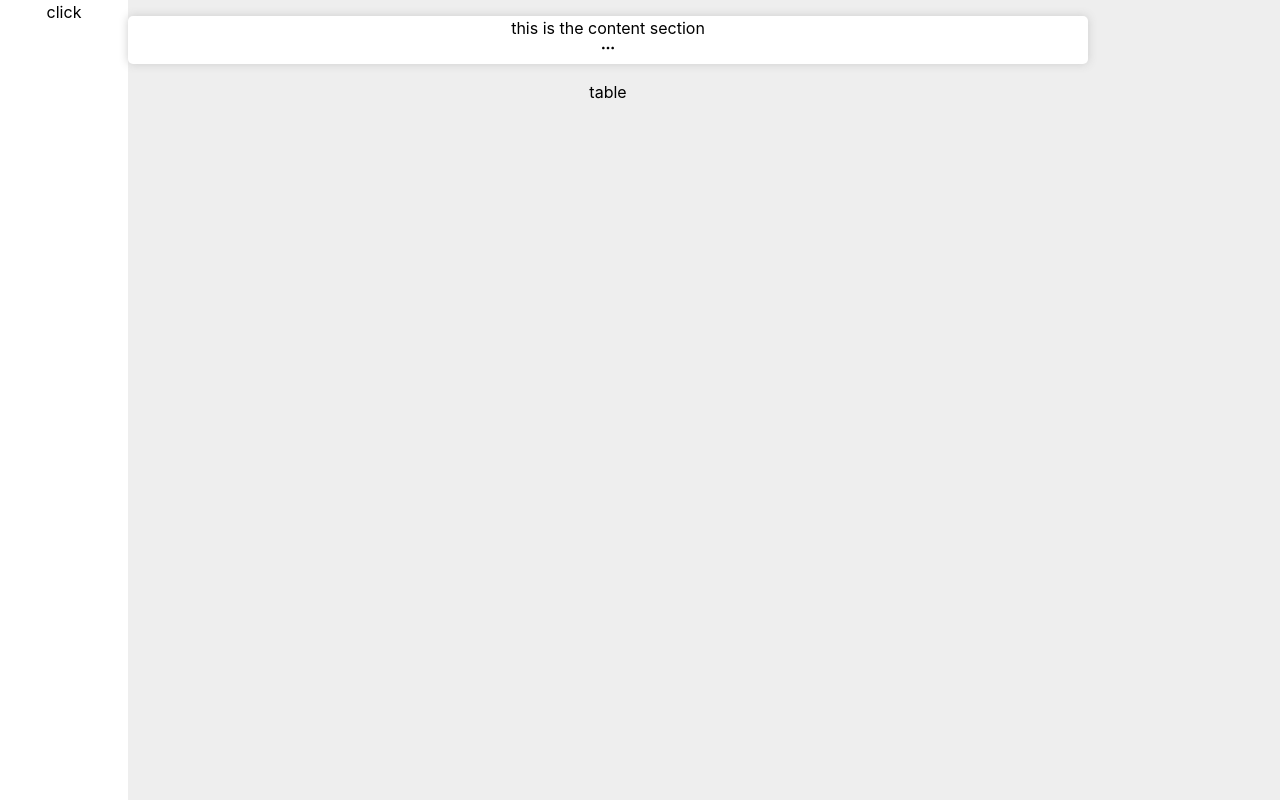
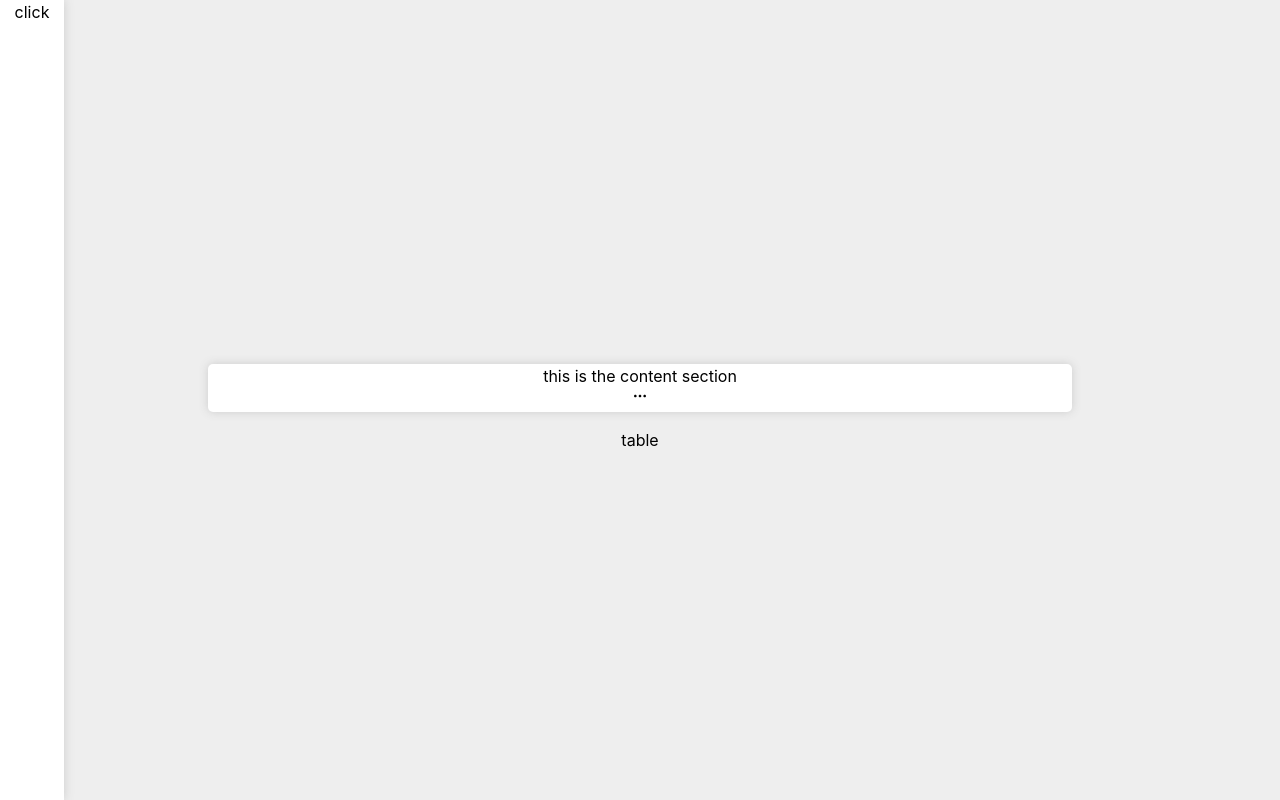
Before and after one commit to kamilyte/SlimmerAI, a React (Create React App) app in the folder frontend/: page / in a window 1280 px wide. Built offline with nearby package versions, Linux system fonts and the light colour scheme.

Commit message:
Sidebar and Topbar layout and size is now relative.

```diff
--- a/frontend/src/styles/App.css
+++ b/frontend/src/styles/App.css
@@ -7,20 +7,19 @@
   justify-content: left;
   text-align: center;
   overflow: scroll;
+  display: flex;
   height: 100vh;
   width: 100vw;
-  align-items: flex-start;
-  display: flex;
 }
 .MenuBar {
   background: bisque;
   height: inherit;
-  max-width: 18vw;
+  max-width: 30vw;
 }
 
 .Contents{
-  background: rgb(238,238,238);
-  max-width: 90vw;
+  align-content: center;
+  width: 90vw;
   height: inherit;
 }
 
@@ -29,13 +28,5 @@
 }
 
 .TopMenuBarBox {
-  background: beige;
   max-width: inherit;
-  /*@apply col-start-1 row-start-1 row-span-1;*/
 }
-
-.SideMenuBarBox{
-  height: 100vh;
-  max-width: 50vw;
-  background: aquamarine;
-}
--- a/frontend/src/styles/sideMenuBar.css
+++ b/frontend/src/styles/sideMenuBar.css
@@ -2,23 +2,26 @@
     height: inherit;
     display: flex;
     justify-content: left;
+    width: inherit;
     background: rgb(255,255,255);
 }
 
 .SideMenuBarAlwaysEnabled {
     background: rgb(255,255,255);
     height: inherit;
-    width: 10vw;
+    width: 5vw;
     box-shadow: 0 0 10px #ccc;
 }
 
 .SideBarIconExpandedContent {
     visibility: visible;
-    width: 20vw;
-    background: rgb(2, 255, 255);
+    width: 25vw;
 }
 
 .NoExpansion{
     visibility: hidden;
     width: 0;
 }
+
+.SideBarIcon {
+}
--- a/frontend/src/styles/topMenuBar.css
+++ b/frontend/src/styles/topMenuBar.css
@@ -1,15 +1,14 @@
 .TopMenuBarBox {
-    width: inherit;
+    width: calc(100%);
     display: flex;
     justify-content: center;
     padding-bottom: 1vh;
     padding-top: 1vh;
-    background: rgb(238, 238, 238);
 }
 
 .TopMenuBar{
     height: calc(100%);
-    width: 75vw;
+    width: calc(75%);
     background: rgb(255, 255, 255);
     border-radius: 5px;
     flex-direction: column;
```
